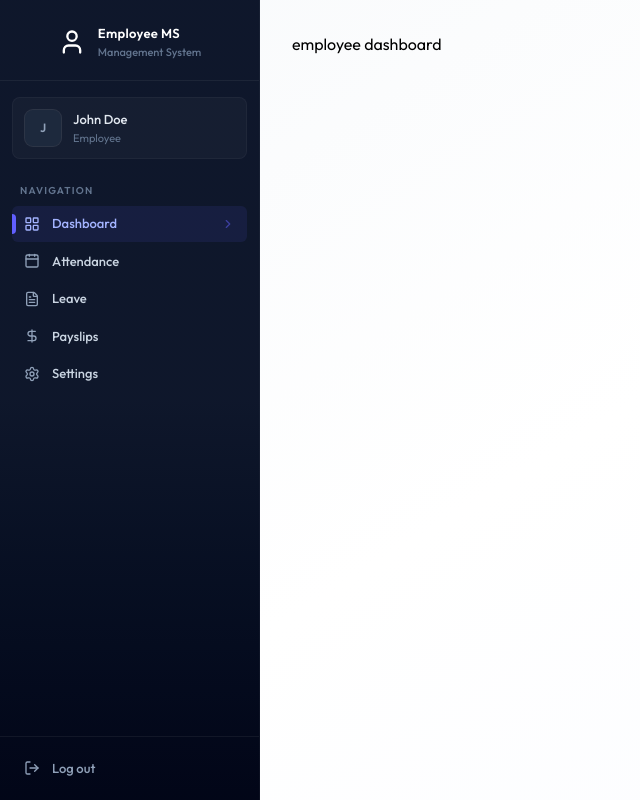
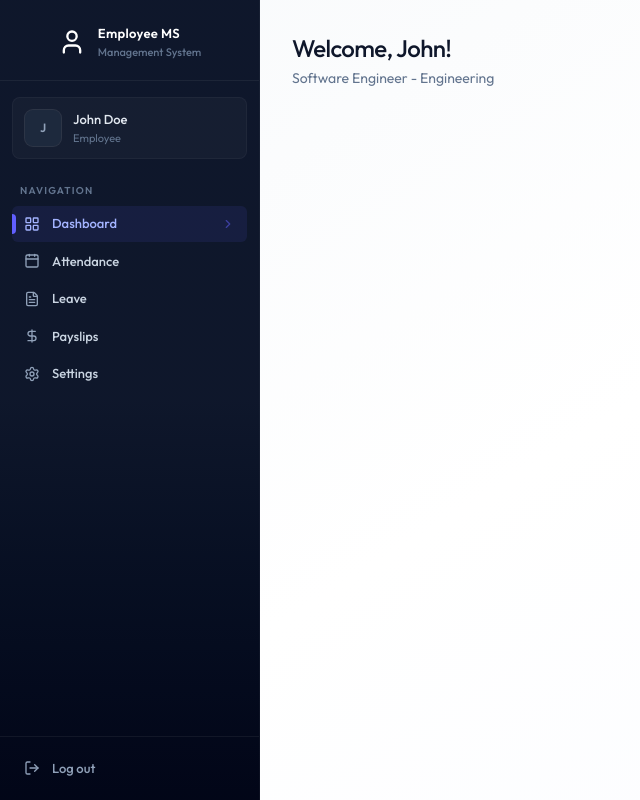
Before and after one commit to shumaila1421/employee-management-system, a React (Vite) app in the folder client/: page /dashboard in a window 1280 px wide. Shown: the whole page, without its empty margins (0-640 px from the left). Built offline with nearby package versions, Linux system fonts and the light colour scheme.

Commit message:
employee dashboard added

```diff
--- /dev/null
+++ b/client/src/components/EmployeeDashboard.jsx
@@ -0,0 +1,41 @@
+import React from "react";
+import { CalendarIcon, DollarSignIcon, FileTextIcon } from "lucide-react";
+
+const EmployeeDashboard = ({ data }) => {
+  const emp = data.employee;
+
+  const cards = [
+    {
+      icon: CalendarIcon,
+      value: data.currentMonthAttendance,
+      title: "Days Present",
+      subtitle: "This Month",
+    },
+    {
+      icon: FileTextIcon,
+      value: data.pendingLeaves,
+      title: "Pending Leaves",
+      subtitle: "Awaiting approval",
+    },
+    {
+      icon: DollarSignIcon,
+      value: data.latestPayslip
+        ? `$${data.latestPayslip.netSalary?.toLocaleString()}`
+        : "N/A",
+      title: "Latest Payslip",
+      subtitle: "Most recent payout",
+    },
+  ];
+  return (
+    <div className="animate-fade-in">
+      <div className="page-header">
+        <h1 className="page-title">Welcome, {emp?.firstName}!</h1>
+        <p className="page-subtitle">
+          {emp?.position} - {emp?.department || "No Department"}
+        </p>
+      </div>
+    </div>
+  );
+};
+
+export default EmployeeDashboard;
--- a/client/src/pages/Dashboard.jsx
+++ b/client/src/pages/Dashboard.jsx
@@ -1,6 +1,7 @@
 import { useEffect, useState } from "react";
 import { dummyEmployeeDashboardData } from "../assets/assets";
 import Loading from "../components/Loading";
+import EmployeeDashboard from "../components/EmployeeDashboard";
 
 const Dashboard = () => {
   const [data, setData] = useState(null);
@@ -26,7 +27,7 @@ const Dashboard = () => {
   if (data.role === "ADMIN") {
     return <div>admin dashboard</div>;
   } else {
-    return <div>employee dashboard</div>;
+    return <EmployeeDashboard data={data} />;
   }
 };
 
```
